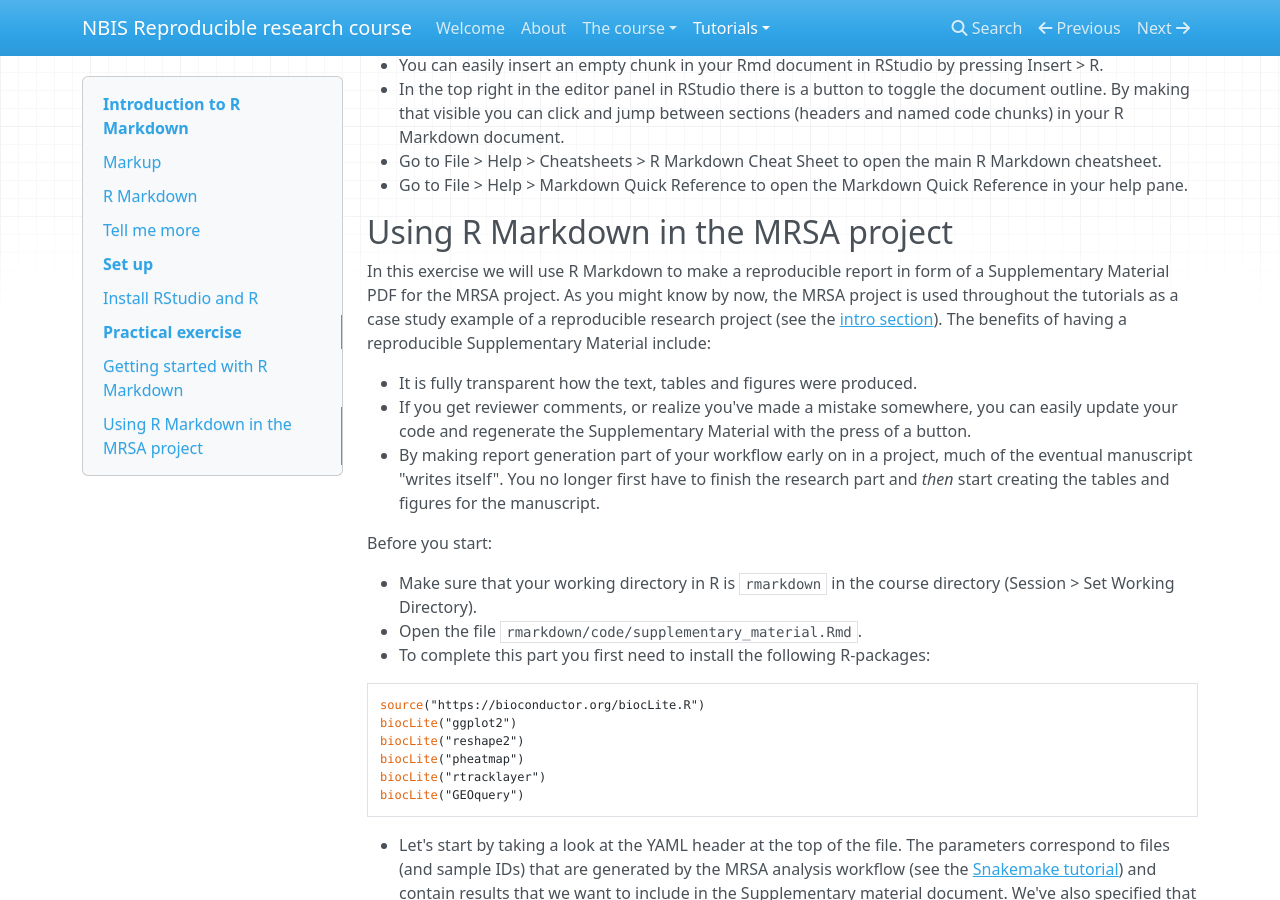
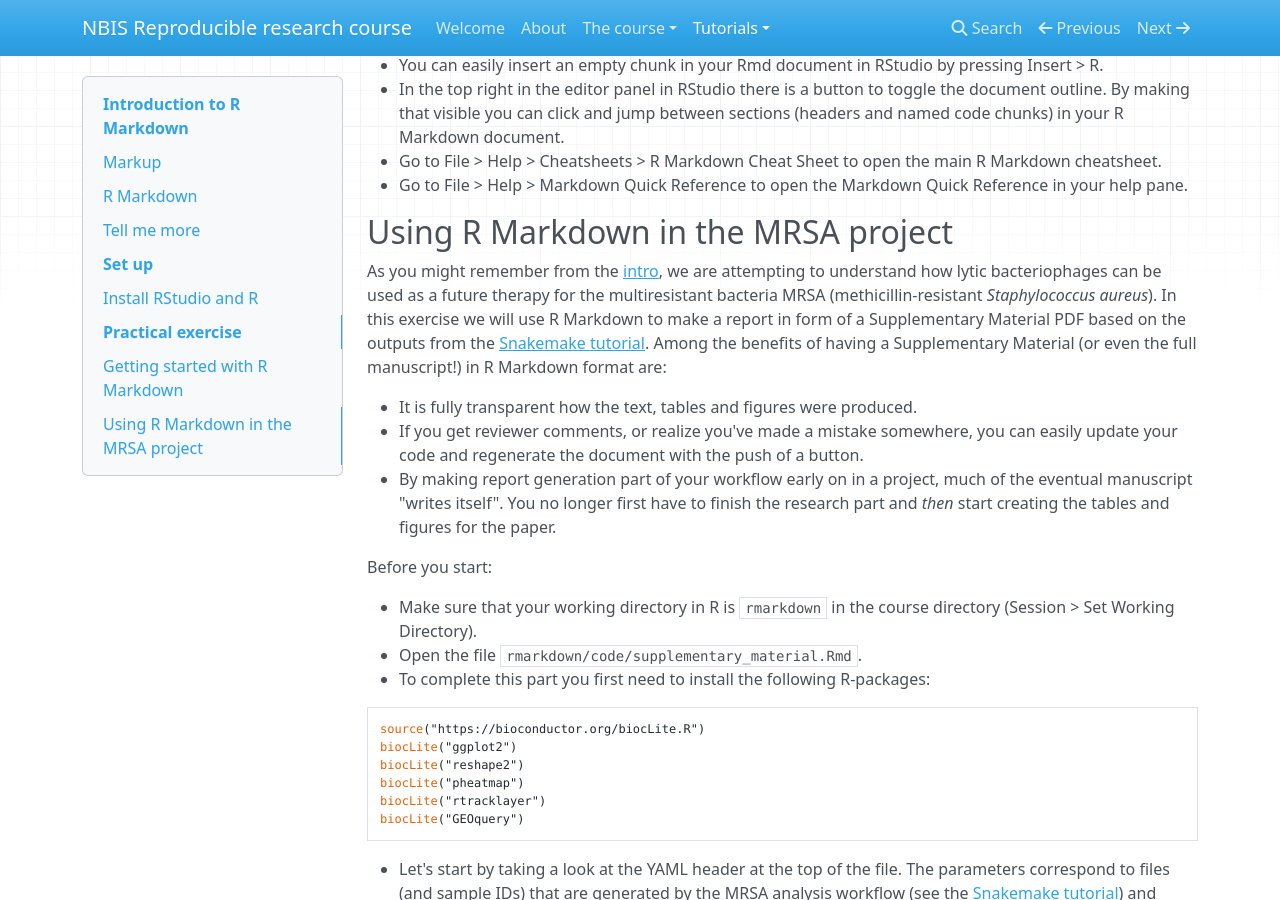
Before and after one commit to NBISweden/workshop-reproducible-research, an MkDocs documentation site: the page built from docs/rmarkdown.md, in a window 1280 px wide and 900 px high, scrolled down 8786 px. Built offline with MkDocs 1.6.1, drawn with Linux system fonts in a browser that asks for light colours; nearby versions of some CDN libraries; old or Windows-style settings are respelled for this version of MkDocs.

Commit message:
language

```diff
--- a/docs/rmarkdown.md
+++ b/docs/rmarkdown.md
@@ -330,11 +330,11 @@ rmarkdown::render("my_file.Rmd", params=list(data="cars", color="green"))
 
 ## Using R Markdown in the MRSA project
 
-In this exercise we will use R Markdown to make a reproducible report in form of a Supplementary Material PDF for the MRSA project. As you might know by now, the MRSA project is used throughout the tutorials as a case study example of a reproducible research project (see the [intro section](tutorial_intro.md)). The benefits of having a reproducible Supplementary Material include:
+As you might remember from the [intro](tutorial_intro.md), we are attempting to understand how lytic bacteriophages can be used as a future therapy for the multiresistant bacteria MRSA (methicillin-resistant _Staphylococcus aureus_). In this exercise we will use R Markdown to make a report in form of a Supplementary Material PDF based on the outputs from the [Snakemake tutorial](snakemake.md). Among the benefits of having a Supplementary Material (or even the full manuscript!) in R Markdown format are:
 
 * It is fully transparent how the text, tables and figures were produced.
-* If you get reviewer comments, or realize you've made a mistake somewhere, you can easily update your code and regenerate the Supplementary Material with the press of a button.
-* By making report generation part of your workflow early on in a project, much of the eventual manuscript "writes itself". You no longer first have to finish the research part and _then_ start creating the tables and figures for the manuscript.
+* If you get reviewer comments, or realize you've made a mistake somewhere, you can easily update your code and regenerate the document with the push of a button.
+* By making report generation part of your workflow early on in a project, much of the eventual manuscript "writes itself". You no longer first have to finish the research part and _then_ start creating the tables and figures for the paper.
 
 Before you start:
 
```
